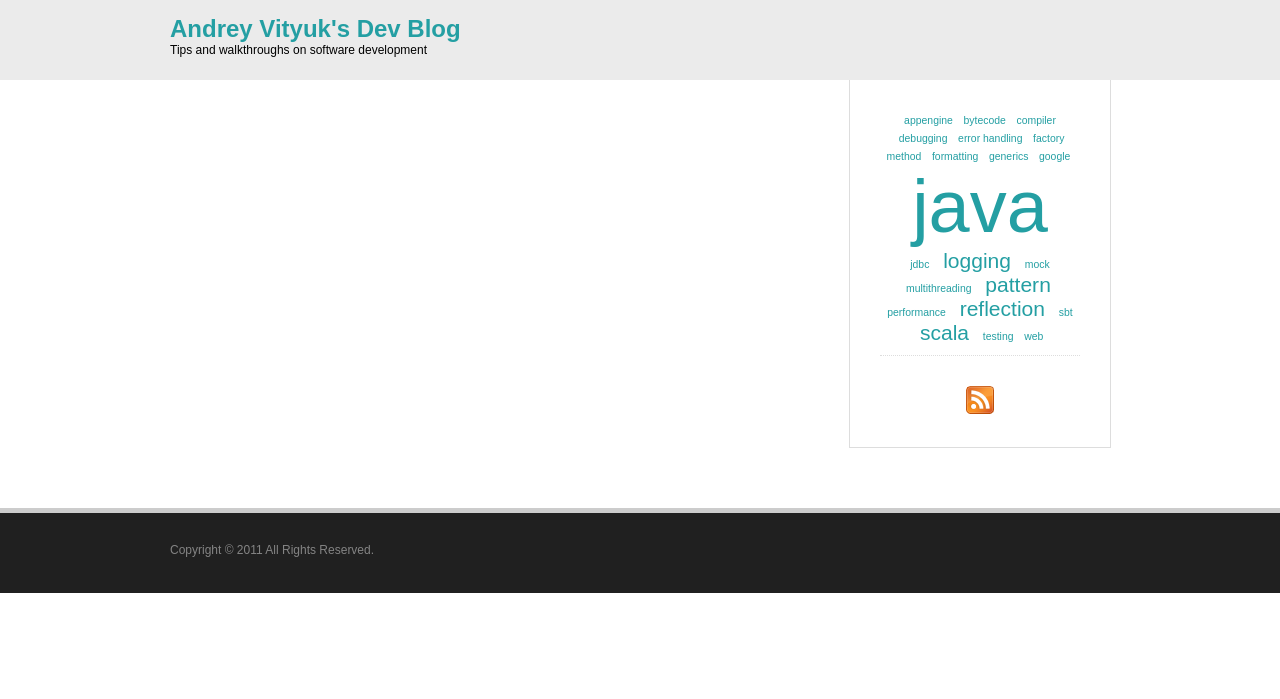
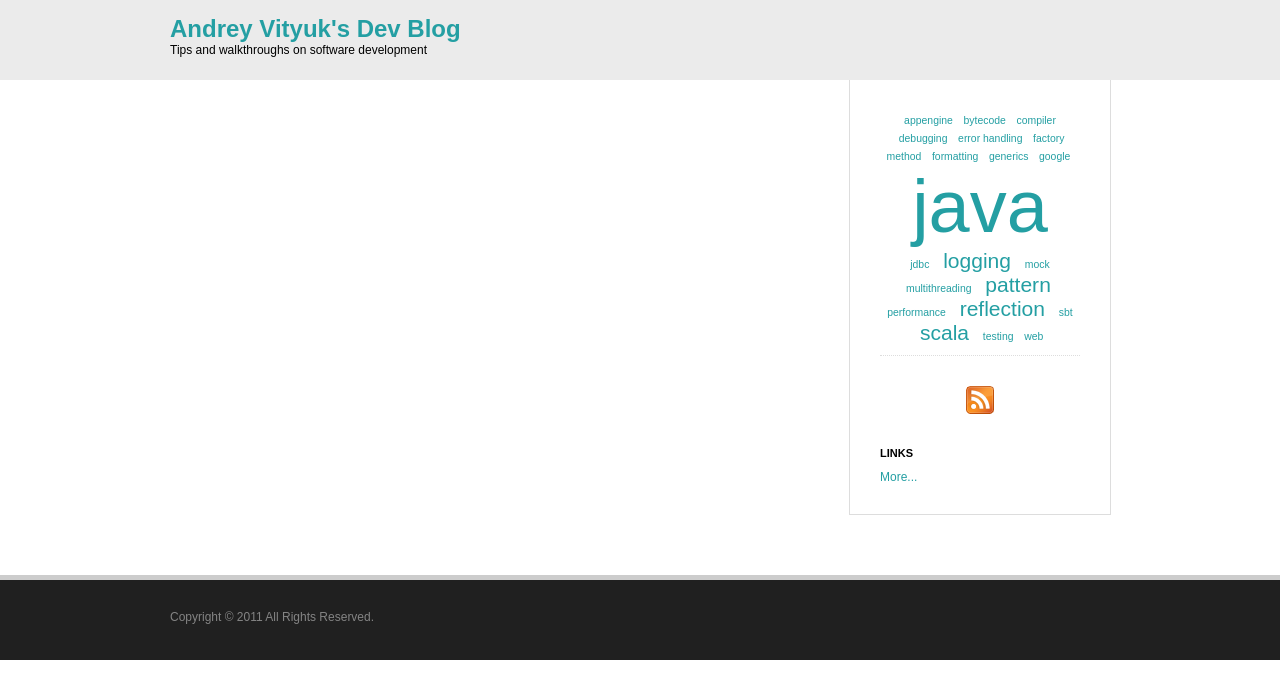
Before and after one commit to avityuk/blog.vityuk.com, a Jekyll site: the page built from links.html, in a window 1280 px wide. Shown: the top 699 px of the page. Built offline with Jekyll 4.4.1, drawn with Linux system fonts in a browser that asks for light colours; nearby versions of some CDN libraries; comment, search, counter and statistics services are not loaded.

Commit message:
Added links

```diff
--- a/_includes/links.html
+++ b/_includes/links.html
@@ -1,3 +1,5 @@
 <div id="links">
-	<a class="icon-link" href="http://feeds.feedburner.com/avityuk/blog" title="Subscribe to my RSS feed"><img src="/images/rss.png"/></a>
+	<h2>Links</h2>
+	<div id="links-list"></div>
+	<a href="/links.html">More...</a>
 </div>
--- a/_layouts/default.html
+++ b/_layouts/default.html
@@ -48,6 +53,9 @@
 			</div>
 			<div id="sidebar">
 				{% include tags.html %}
+				<div id="rss">
+					<a class="icon-link" href="http://feeds.feedburner.com/avityuk/blog" title="Subscribe to my RSS feed"><img src="/images/rss.png"/></a>
+				</div>
 				{% include links.html %}
 			</div>
 			<div style="clear: both;"></div>
--- a/javascript/main.js
+++ b/javascript/main.js
@@ -1,19 +1,28 @@
 var config = {
-  feedUrl: "http://feeds.delicious.com/v2/json/avityuk",
-  linksCount: 30
+  feedUrl: "http://feeds.delicious.com/v2/json/avityuk"
 }
 
-function loadLinks() {
+function loadAllLinks() {
+  loadLinks($("#all-links"), 30);
+}
+
+function loadSidebarLinks() {
+  loadLinks($("#links-list"), 5);
+}
+
+function loadLinks(element, maxLinks) {
   $.ajax({
     url: config.feedUrl,
     dataType: "jsonp",
     data: {
-      count: config.linksCount
+      count: maxLinks
     },
     success: function(data) {
+      var links = $("<ul class='links-list'></ul>");
       $(data).each(function(i, v) {
-        $("#my_links").append("<li><a href='" + v.u + "'>" + v.d + "</a></li>");
+        links.append("<li><a href='" + v.u + "'>" + v.d + "</a></li>");
       });
+      element.prepend(links);
     }
   });
 }
--- a/links.html
+++ b/links.html
@@ -4,11 +4,7 @@
 ---
 <script type="text/javascript">
 	$(document).ready(function() {
-		loadLinks();
+		loadAllLinks();
     });
 </script>
-
-<div>
-	<ul id="my_links">
-	</ul>
-</div>
+<div id="all-links"></div>
--- a/stylesheets/default.css
+++ b/stylesheets/default.css
@@ -144,8 +144,11 @@
 	margin: 0 0.3em;
 }
 
+#rss {
+  text-align: center;
+}
+
 #links {
-	text-align: center;
 	margin: 30px;
 }
 
```
Also changed, not shown: other parts of _layouts/default.html (+5 -0 lines).
